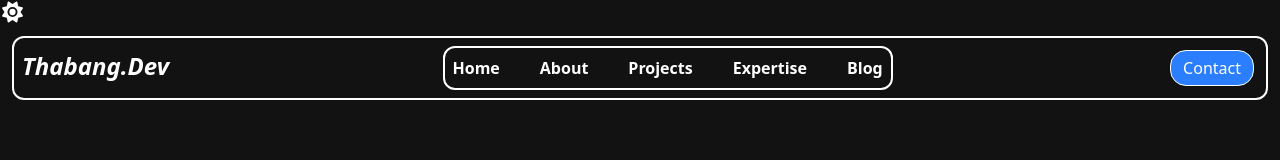
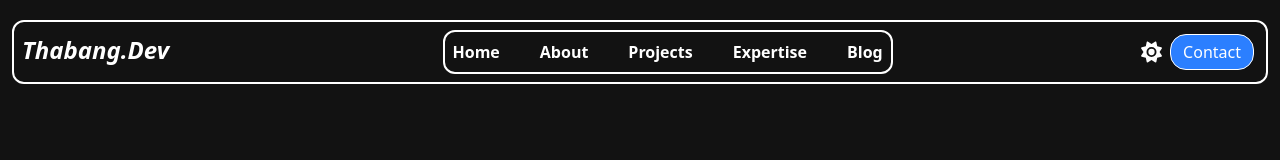
Before and after one commit to thabangDev77/thabangdev-portfolio, a React (Vite) app in the folder thabangdev-portfolio/: page / in a window 1280 px wide. Shown: the top 160 px of the page. Built offline with nearby package versions, Linux system fonts and the light colour scheme.

Commit message:
chore: position the theme icon

```diff
--- a/thabangdev-portfolio/src/App.jsx
+++ b/thabangdev-portfolio/src/App.jsx
@@ -26,8 +26,8 @@ function App() {
 
 
     return (
-        <main className={isDarkMode ? 'dark-mode' : 'light-mode'}>
-            <button onClick={toggleTheme}>
+        <main className={`${isDarkMode ? 'dark-mode' : 'light-mode'} relative pt-2 min-h-screen transition-colors duration-500`}>
+            <button className='absolute top-6 right-25 m-4' onClick={toggleTheme}>
                 {isDarkMode ? lightModeIcon : darkModeIcon}
             </button>
             <Navbar />
```
